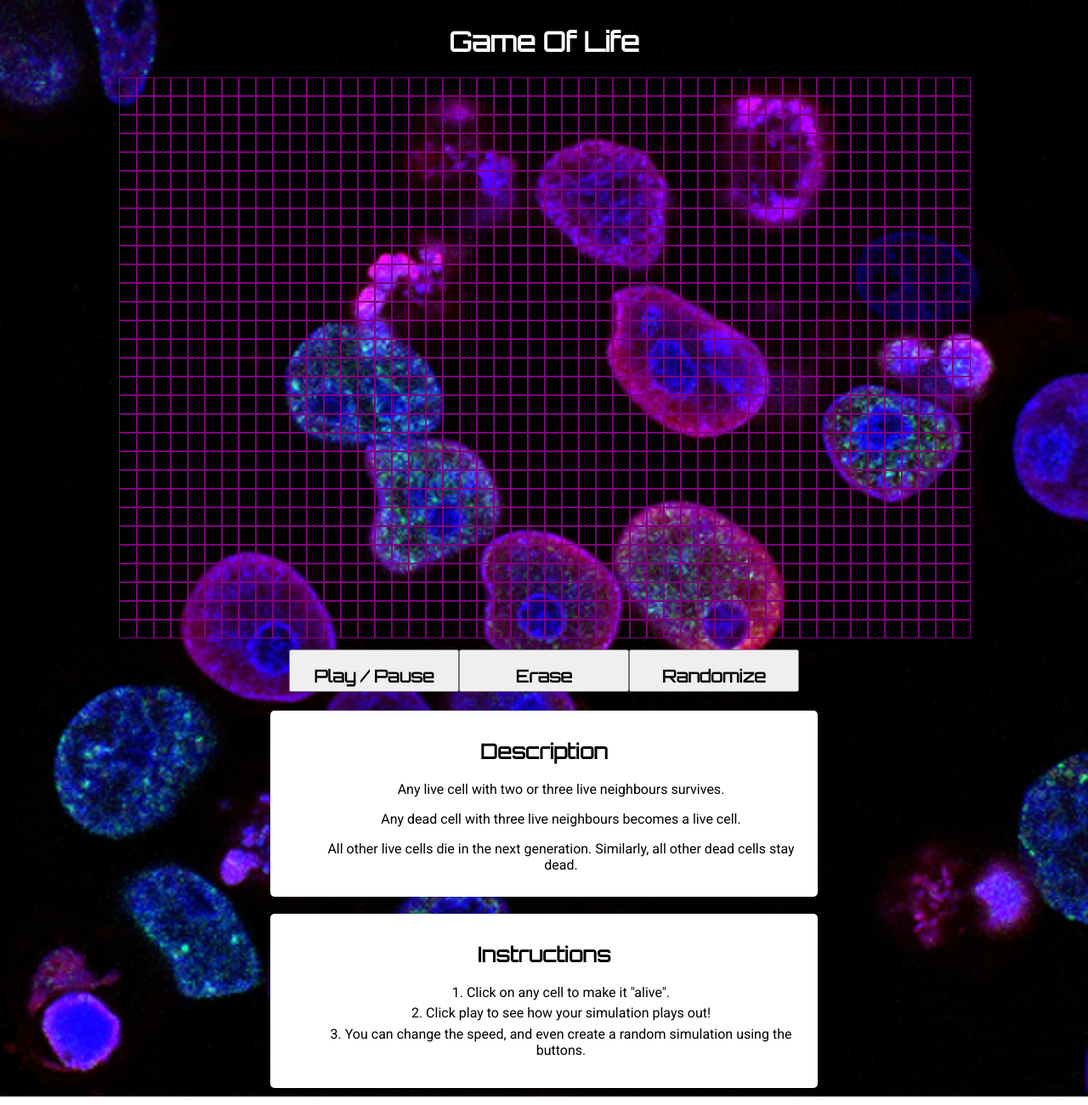
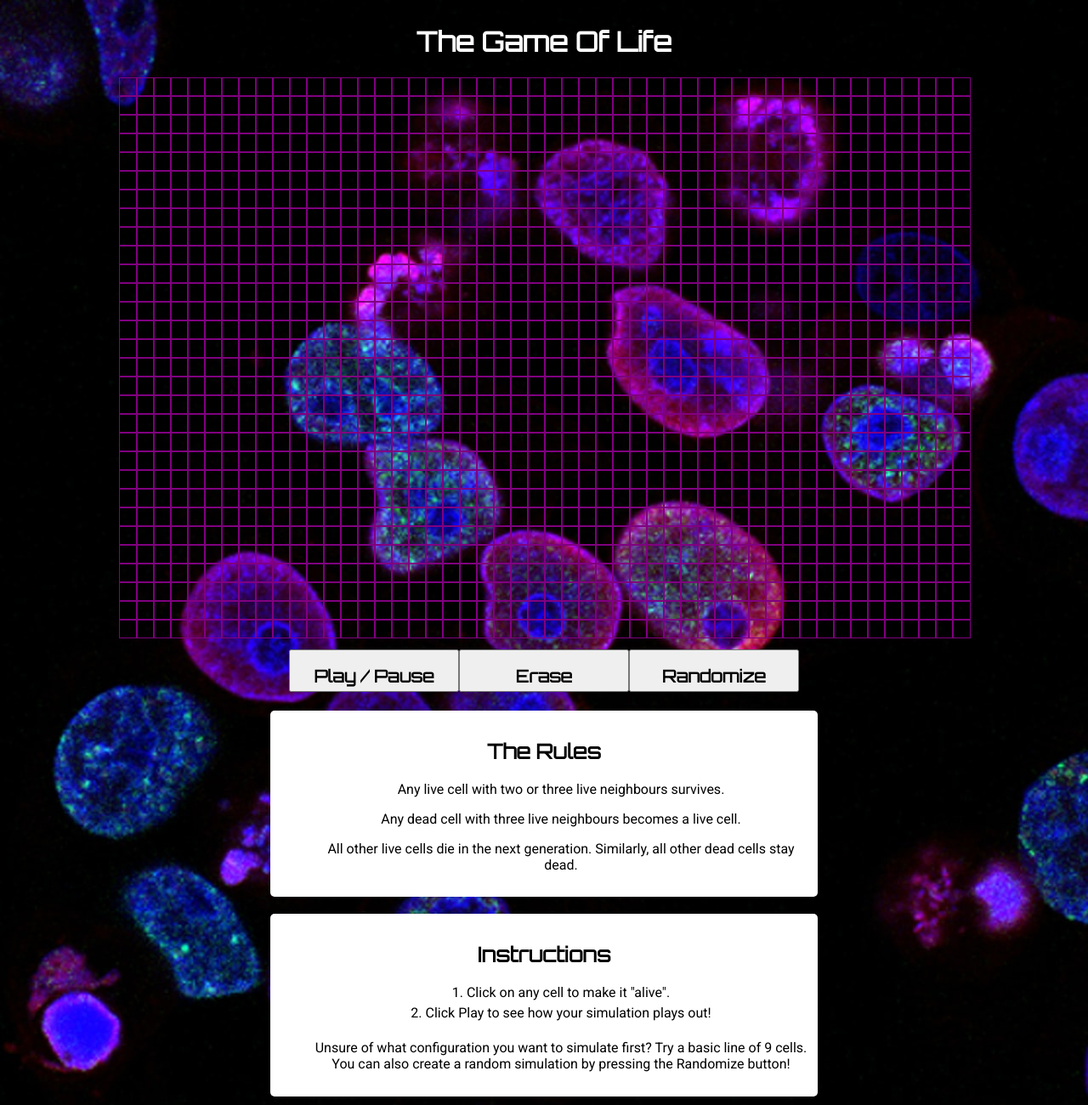
Before and after one commit to AmandaCallender/gol, a React (Create React App) app: page / in a window 1280 px wide. Shown: the whole page at 85% size. Built offline with nearby package versions, Linux system fonts and the light colour scheme.

Commit message:
Changed the text

```diff
--- a/src/App.js
+++ b/src/App.js
@@ -83,7 +83,7 @@ function App() {
 
   return (
     <div className="page-container">
-      <h1>Game Of Life</h1>
+      <h1>The Game Of Life</h1>
       <div
         className="grid-display"
         style={{
@@ -152,7 +152,7 @@ function App() {
       </div>
       <div className="description">
         <div>
-          <h2>Description</h2>
+          <h2>The Rules</h2>
           <ul>
             <p>Any live cell with two or three live neighbours survives.</p>
             <p>
@@ -170,11 +170,10 @@ function App() {
           <h2>Instructions</h2>
           <ol>
             <li>Click on any cell to make it "alive".</li>
-            <li>Click play to see how your simulation plays out!</li>
-            <li>
-              You can change the speed, and even create a random simulation using the
-              buttons.
-            </li>
+            <li>Click Play to see how your simulation plays out!</li>
+            <p>
+              Unsure of what configuration you want to simulate first? Try a basic line of 9 cells. You can also create a random simulation by pressing the Randomize button!
+            </p>
           </ol>
         </div>
       </div>
```
